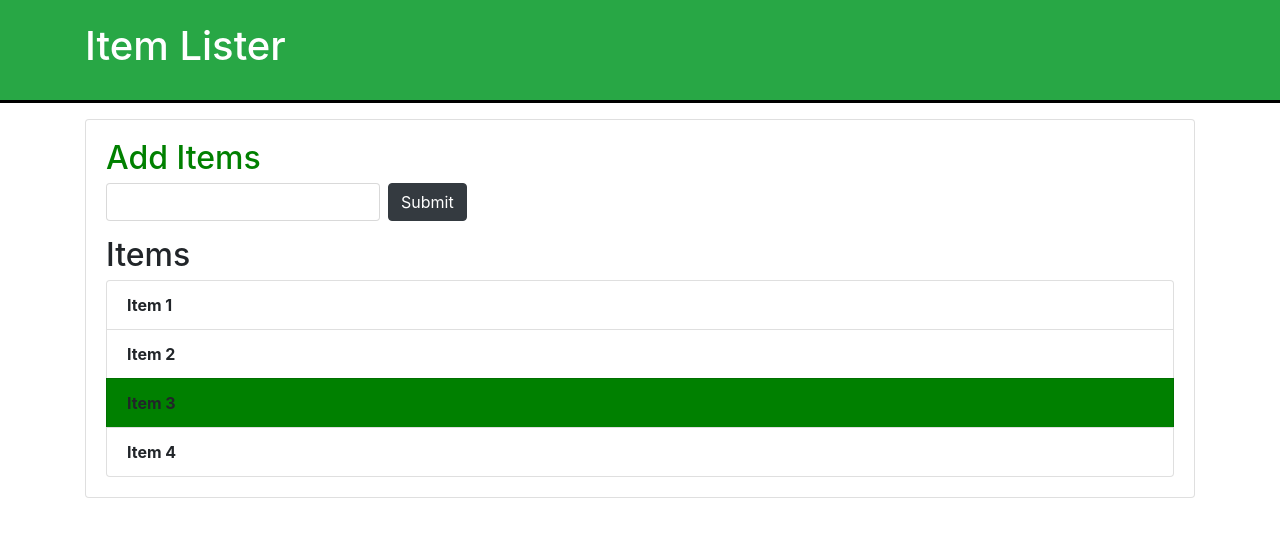
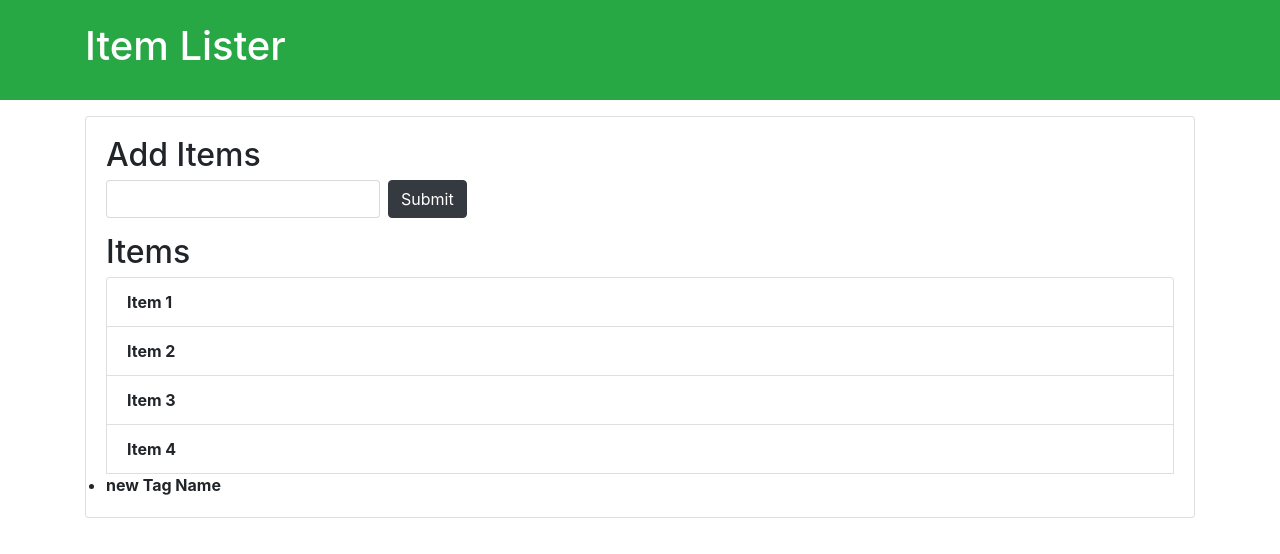
Before and after one commit to roshinys/DOMBasics, a plain HTML site: page index.html in a window 1280 px wide. Drawn offline with nearby package versions, Linux system fonts and the light colour scheme.

Commit message:
getByTag V3

```diff
--- a/dom.js
+++ b/dom.js
@@ -7,17 +7,22 @@
 // console.log(title);
 // console.log(document.all[10]);
 // document.all[10].innerText = "Items";
-var headerTitle = document.getElementById("header-title");
-var header = document.getElementById("main-header");
+// var headerTitle = document.getElementById("header-title");
+// var header = document.getElementById("main-header");
 // headerTitle.innerHTML = `<h3>Items</h3>`;
 // headerTitle.innerText = "Items"
-header.style.borderBottom = "3px solid black";
-var addItem = document.getElementById("addItem");
-addItem.style.color = "green";
-var items = document.getElementsByClassName("list-group-item");
+// header.style.borderBottom = "3px solid black";
+// var addItem = document.getElementById("addItem");
+// addItem.style.color = "green";
+// var items = document.getElementsByClassName("list-group-item");
 // console.log(items);
-const thirdElement = items[2];
-thirdElement.style.backgroundColor = "green";
-for (let i = 0; i < items.length; i++) {
-  items[i].style.fontWeight = "Bold";
+// const thirdElement = items[2];
+// thirdElement.style.backgroundColor = "green";
+// for (let i = 0; i < items.length; i++) {
+//   items[i].style.fontWeight = "Bold";
+// }
+var li = document.getElementsByTagName("li");
+console.log(li);
+for (let i = 0; i < li.length; i++) {
+  li[i].style.fontWeight = "Bold";
 }
--- a/index.html
+++ b/index.html
@@ -28,11 +28,12 @@
           <input type="submit" class="btn btn-dark" value="Submit" />
         </form>
         <h2 class="title">Items</h2>
-        <ul id="items" class="list-group">
+        <ul class="list-group">
           <li class="list-group-item">Item 1</li>
           <li class="list-group-item">Item 2</li>
           <li class="list-group-item">Item 3</li>
           <li class="list-group-item">Item 4</li>
+          <li>new Tag Name</li>
         </ul>
       </div>
     </div>
```
